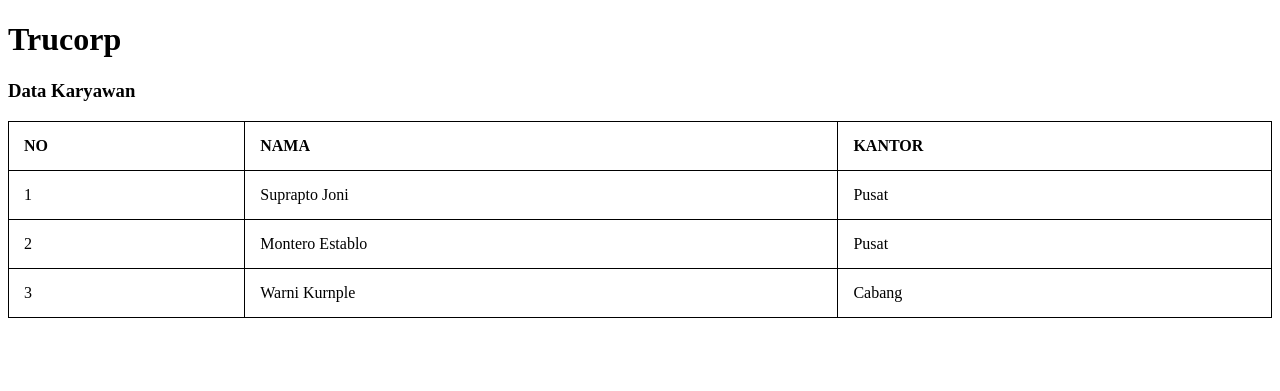
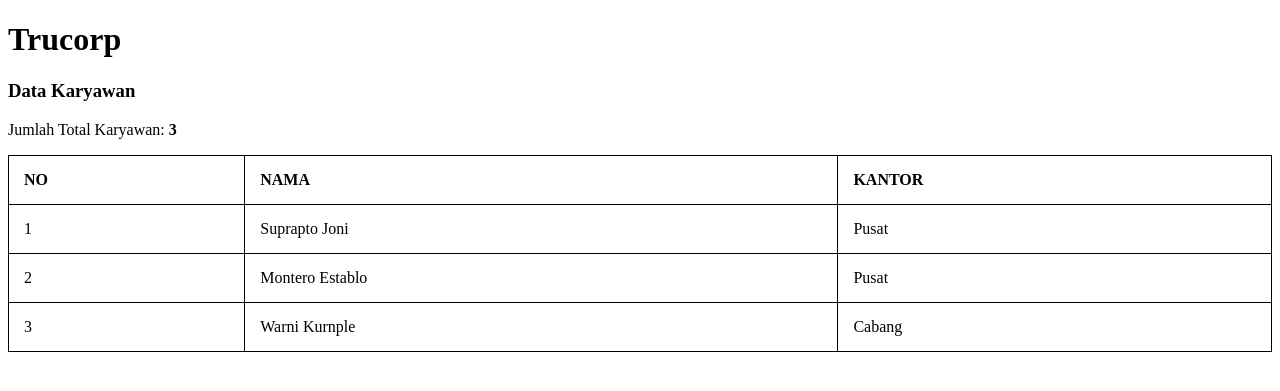
Before and after one commit to Cotam000/Trucorp, a PHP site: page / in a window 1280 px wide. Shown: the top 391 px of the page. Run offline with PHP 8.4, Linux system fonts and the light colour scheme; data comes from the database, SQL or seed files in the repository; data that the repository does not hold is empty.

Commit message:
initial commit

```diff
--- a/DockfilePhp/php/index.php
+++ b/DockfilePhp/php/index.php
@@ -27,7 +27,15 @@
 <body>
     <h1>Trucorp</h1>
     <h3>Data Karyawan</h3>
+    <?php
+    $no=1;
+    $data = mysqli_query($conn, "SELECT * FROM users");
 
+    $total = mysqli_num_rows($data);
+
+    ?>
+
+    <p>Jumlah Total Karyawan: <b><?php echo $total ?></b> </p>
     <table>
         <tr>
             <th>NO</th>
@@ -35,8 +43,6 @@
             <th>KANTOR</th>
         </tr>
         <?php
-            $no=1;
-            $data = mysqli_query($conn, "SELECT * FROM users");
 
             while($view = mysqli_fetch_array($data)){
         ?>
@@ -51,5 +57,6 @@
         ?>
     </table>
 
+
 </body>
 </html>
```
